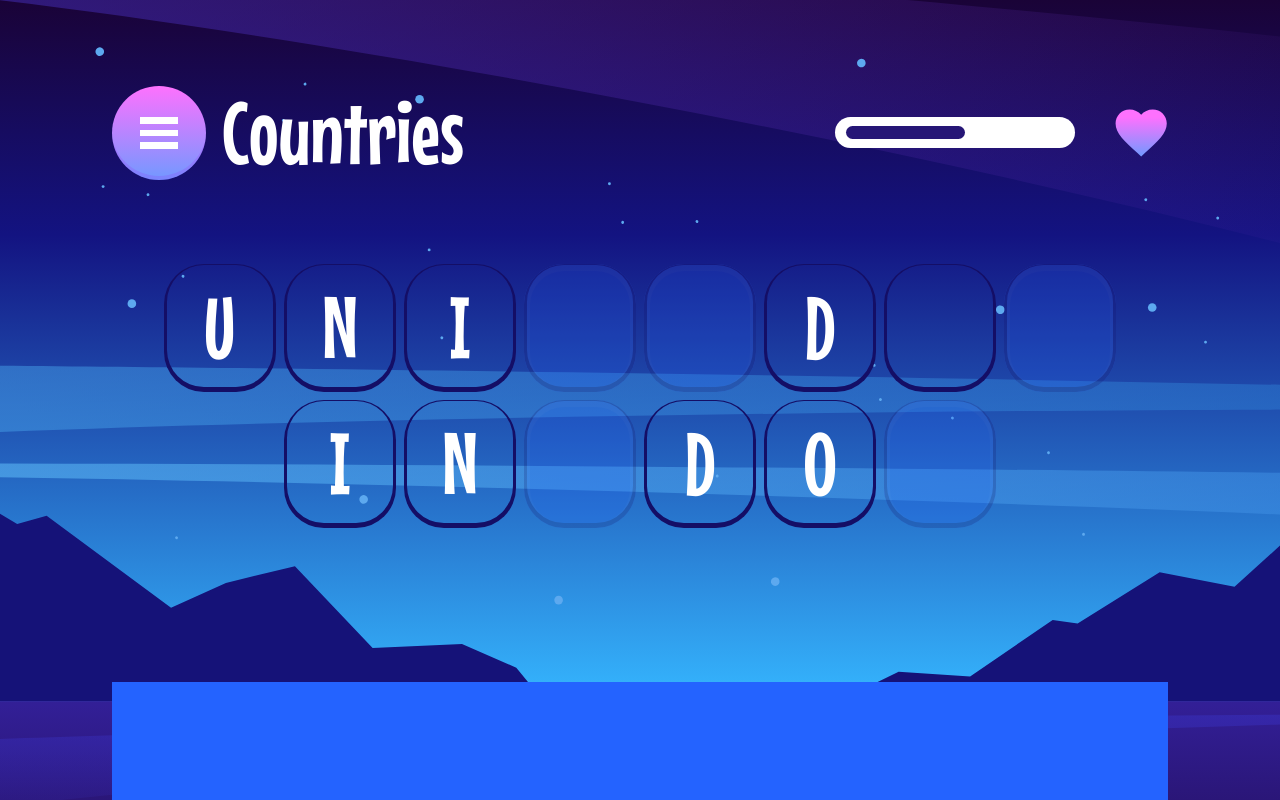
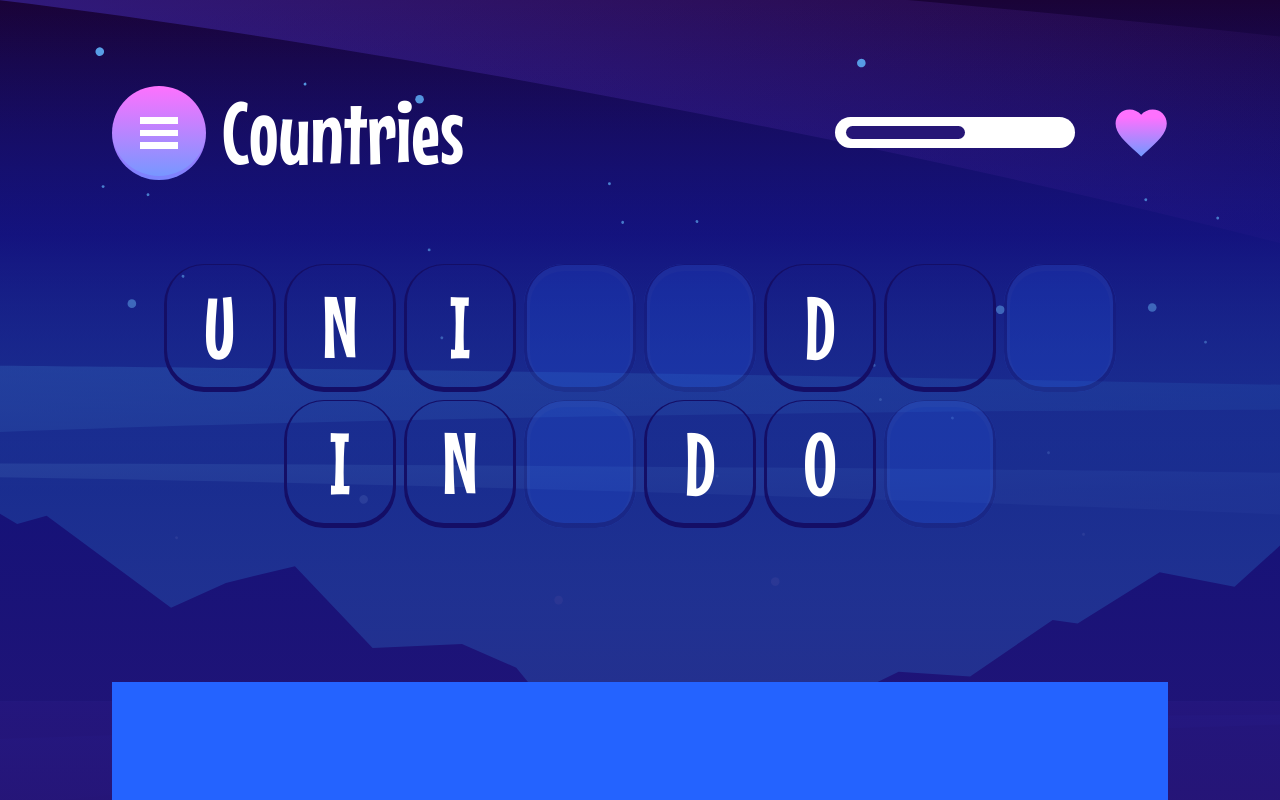
Before and after one commit to omarkarake/angularHangMan, an Angular app: page / in a window 1280 px wide. Shown: the top 800 px of the page. Built offline with nearby package versions, Linux system fonts and the light colour scheme.

Commit message:
implementing: implementing blue-action-gradient for pages except the home page

```diff
--- a/src/app/pages/how-to-play/how-to-play.component.html
+++ b/src/app/pages/how-to-play/how-to-play.component.html
@@ -1,5 +1,5 @@
 <div
-  class="min-h-screen max-h-[100%] w-[100%] font-mouseMemoirs px-[26px] pt-8 md:px-[48px] md:pt-[61px] lg:px-[112px] lg:pt-[80px]"
+  class="bg-blue-action-gradient-opacity min-h-screen max-h-[100%] w-[100%] font-mouseMemoirs px-[26px] pt-8 md:px-[48px] md:pt-[61px] lg:px-[112px] lg:pt-[80px]"
 >
   <app-navigatio-header />
   <div class="w-[100%] mt-[79px] flex flex-col lg:flex-row lg:justify-between items-center gap-6">
--- a/src/app/pages/in-game/in-game.component.html
+++ b/src/app/pages/in-game/in-game.component.html
@@ -1,5 +1,5 @@
 <div
-  class="min-h-screen max-h-[100%] w-[100%] font-mouseMemoirs px-[26px] pt-8 md:px-[48px] md:pt-[61px] lg:px-[112px] lg:pt-[80px]"
+  class="bg-blue-action-gradient-opacity min-h-screen max-h-[100%] w-[100%] font-mouseMemoirs px-[26px] pt-8 md:px-[48px] md:pt-[61px] lg:px-[112px] lg:pt-[80px]"
 >
   <app-navigatio-header />
   <div>
--- a/src/app/pages/pick-category/pick-category.component.html
+++ b/src/app/pages/pick-category/pick-category.component.html
@@ -1,5 +1,5 @@
 <div
-  class="min-h-screen max-h-[100%] w-[100%] font-mouseMemoirs px-[26px] pt-8 md:px-[48px] md:pt-[61px] lg:px-[112px] lg:pt-[80px]"
+  class="bg-blue-action-gradient-opacity min-h-screen max-h-[100%] w-[100%] font-mouseMemoirs px-[26px] pt-8 md:px-[48px] md:pt-[61px] lg:px-[112px] lg:pt-[80px]"
 >
   <app-navigatio-header />
   <div class="w-[100%] mt-[79px] flex flex-col gap-4 md:flex-row flex-wrap md:justify-between">
--- a/src/styles.css
+++ b/src/styles.css
@@ -12,6 +12,9 @@
 .bg-blue-gradient-opacity-80 {
   background: linear-gradient(to bottom, rgba(52, 74, 186) 0%, rgba(0, 20, 121, 0.8) 83%);
 }
+.bg-blue-action-gradient-opacity{
+  background: linear-gradient(to bottom, rgba(24, 4, 58, 0) 0%, rgba(21, 18, 120, 0.7), rgba(43, 22, 119, 1) 100%);
+}
 .gradient-text {
   background: linear-gradient(to bottom, #67B6FF 0%, #FFFFFF 100%);
   -webkit-background-clip: text;
--- a/tailwind.config.js
+++ b/tailwind.config.js
@@ -23,6 +23,7 @@ module.exports = {
         'custom-gradient': 'linear-gradient(to bottom, #130556 0%, #000000 100%)',
         'pink-gradient': 'linear-gradient(to bottom, #FE71FE 0%, #7199FF 100%)',
         'blue-gradient': 'linear-gradient(to bottom, #344ABA 0%, #001479 83%)',
+        'blue-action-gradient': 'linear-gradient(to bottom, #1A043A 0%, #151278 70%, #2B1677 100%)',
       },
       backgroundColor: {
         'white-opacity-20': 'rgba(255, 255, 255, 0.2)',
```
